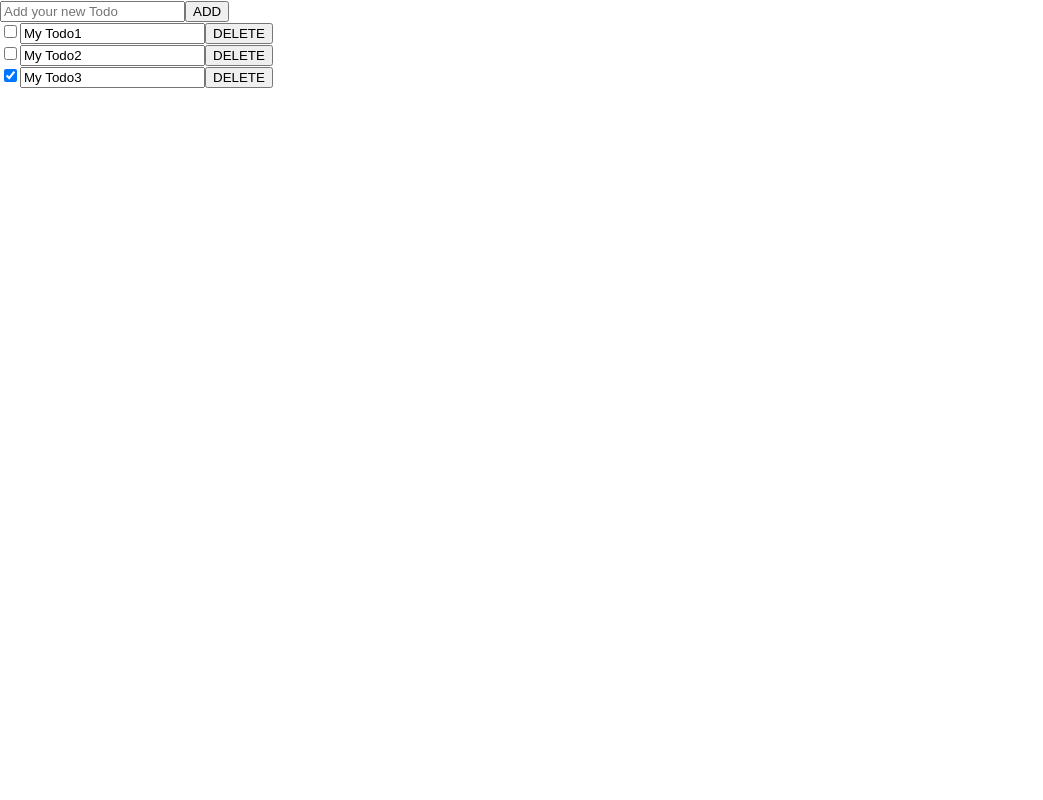
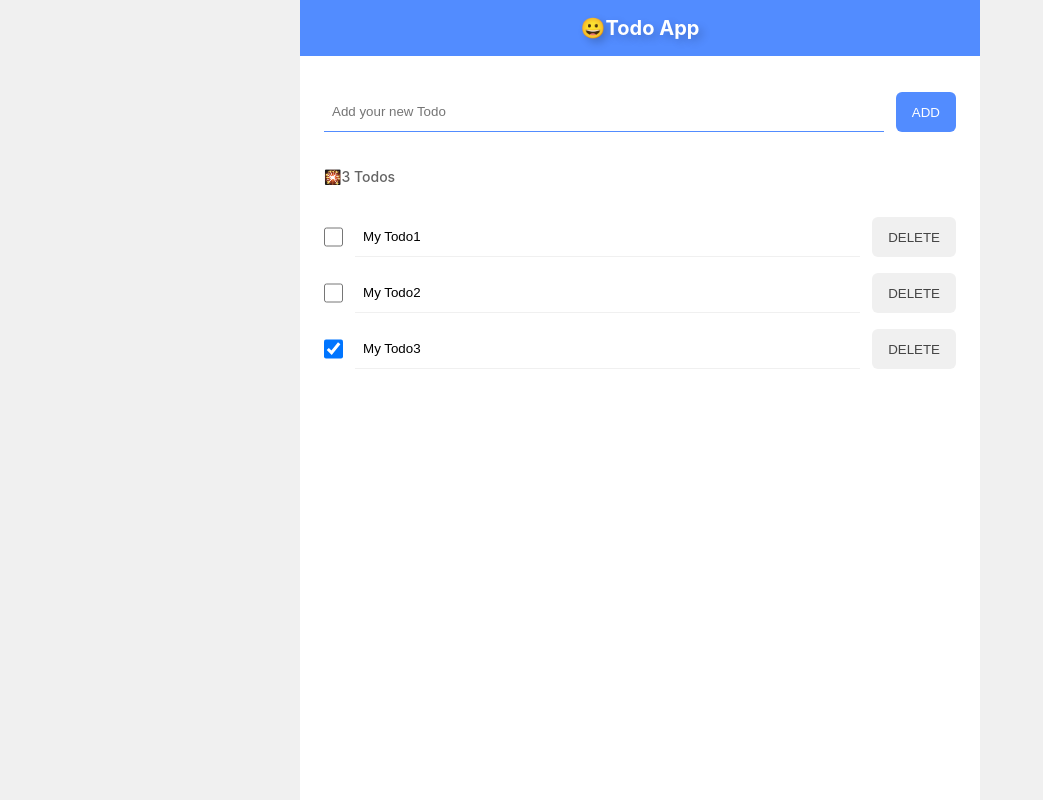
Before and after one commit to soominpark9/Todo-app, a React (Create React App) app in the folder client/: page / in a window 1280 px wide. Shown: the whole page, without its empty margins (0-1043 px from the left). Built offline with nearby package versions, Linux system fonts and the light colour scheme.

Commit message:
design:Todo CSS 적용

```diff
--- a/client/package.json
+++ b/client/package.json
@@ -6,6 +6,7 @@
     "@testing-library/jest-dom": "^5.16.5",
     "@testing-library/react": "^13.4.0",
     "@testing-library/user-event": "^13.5.0",
+    "g": "^2.0.1",
     "react": "^18.2.0",
     "react-dom": "^18.2.0",
     "react-scripts": "5.0.1",
@@ -34,5 +35,8 @@
       "last 1 firefox version",
       "last 1 safari version"
     ]
+  },
+  "devDependencies": {
+    "sass": "^1.56.2"
   }
 }
--- a/client/src/App.js
+++ b/client/src/App.js
@@ -2,6 +2,7 @@
 //사실 디비에서 데이터가져올거면 useRef 쓸 필요가 없다는...........?ㅎ
 import Todo from "./components/Todo";
 import AddTodo from "./components/AddTodo";
+import "./styles/App.scss";
 
 const App = () => {
   const [todoItems, setTodoItems] = useState([
@@ -60,21 +61,25 @@
     console.log(targetItem);
   };
 
-  const updateItem = (changeItem) => {
-
-
-  }
+  // const updateItem = (changeItem) => {};
   return (
     // AddTodo 컴포넌트 추가
     <div className="App">
+      <header>😀Todo App</header>
       <AddTodo addItem={addItem} />
+      <div className="left-todos">🎇{todoItems.length} Todos</div>
+
       {/*AddTodo 에 props로 additem을 넘겨준다  */}
-      {todoItems.map((item) => {
-        // console.log(item); // {id: 1, title: 'My Todo1', done: false}
-        return <Todo key={item.id} item={item} deleteItem={deleteItem} />;
-        //deleteItem은 todo안에 있으니 여기서 보내줘야한다
-        //이제 여기서 Todo.js로 props를 넘겨준다 여기서 props는 item이다
-      })}
+      {todoItems.length > 0 ? (
+        todoItems.map((item) => {
+          // console.log(item); // {id: 1, title: 'My Todo1', done: false}
+          return <Todo key={item.id} item={item} deleteItem={deleteItem} />;
+          //deleteItem은 todo안에 있으니 여기서 보내줘야한다
+          //이제 여기서 Todo.js로 props를 넘겨준다 여기서 props는 item이다
+        })
+      ) : (
+        <p className="empty-todos">Todo를 추가해주세요🔥</p>
+      )}
     </div>
   );
 };
--- a/client/src/components/AddTodo.js
+++ b/client/src/components/AddTodo.js
@@ -1,6 +1,8 @@
 //1. 함수형 컴포넌트
 //2. input과 button을 가짐
 import { useState } from "react";
+import '../styles/AddTodo.scss';
+
 const AddTodo = (props) => {
   const { addItem } = props;
 //const { addItem } = props; 안쓰고 간략하게 하려면 위의props란에 바로 addItem을 넣으면됨
--- a/client/src/components/Todo.js
+++ b/client/src/components/Todo.js
@@ -2,6 +2,7 @@
 //2. input(checkbox) 와 label을 랜더링하는 컴포넌트
 //3. App (부모 컴포넌트)에서 Todo (자식 컴포넌트) 1개를 랜더링한다.
 import { useState } from "react";
+import '../styles/Todo.scss'
 
 const Todo = ({ item, deleteItem }) => {
   //APP.JS에서 props를 가져옴
--- /dev/null
+++ b/client/src/styles/AddTodo.scss
@@ -0,0 +1,16 @@
+@import 'utils';
+
+.AddTodo {
+  width: 100%;
+  padding: 36px 24px;
+  display: flex;
+
+  input {
+    margin-right: 12px;
+    @include input($color-primary-400);
+  }
+
+  button {
+    @include button($color-primary-400, $color-secondary-100);
+  }
+}
--- /dev/null
+++ b/client/src/styles/App.scss
@@ -0,0 +1,44 @@
+@import "./utils";
+
+* {
+  box-sizing: border-box;
+}
+
+body {
+  background-color: $color-secondary-200;
+  overflow-x: hidden;
+}
+
+.App {
+  min-height: 100vh;
+  width: $width-md;
+  margin: 0 auto;
+  background-color: $color-secondary-100;
+
+  header {
+    background-color: $color-primary-400;
+    color: $color-secondary-100;
+    font-size: 20px;
+    font-weight: 700;
+    text-align: center;
+    padding: 16px 0;
+    text-shadow: 4px 4px 8px rgba(0, 0, 0, 0.2);
+  }
+
+  .left-todos {
+    padding: 0 24px;
+    margin-bottom: 24px;
+    @include notice();
+  }
+
+  .empty-todos {
+    text-align: center;
+    @include notice();
+  }
+}
+
+@media (max-width: $width-md) {
+  .App {
+    width: 90vw;
+  }
+}
--- /dev/null
+++ b/client/src/styles/Todo.scss
@@ -0,0 +1,22 @@
+@import "utils";
+
+.Todo {
+  padding: 8px 24px;
+  display: flex;
+
+  input[type="checkbox"] {
+    width: 24px;
+    height: 24px;
+    margin: auto 0;
+  }
+
+  input[type="text"] {
+    @include input($color-secondary-200);
+    margin-left: 12px;
+    margin-right: 12px;
+  }
+
+  button {
+    @include button($color-secondary-200, $color-secondary-400);
+  }
+}
--- /dev/null
+++ b/client/src/styles/_utils.scss
@@ -0,0 +1,40 @@
+// 여러 파일에서 사용되는 sass 변수 및 mixin
+
+// COLOR
+$color-primary-400: rgb(82, 140, 255);
+$color-secondary-400: rgb(69, 69, 69);
+$color-secondary-300: rgb(100, 100, 100);
+$color-secondary-200: rgb(240, 240, 240);
+$color-secondary-100: rgb(255, 255, 255);
+
+// SIZE
+$width-md: 680px;
+
+// MIXIN
+@mixin button($bg-color, $color) {
+  padding: 0 16px;
+  border-radius: 6px;
+  border: none;
+  background-color: $bg-color;
+  color: $color;
+  cursor: pointer;
+}
+
+@mixin input($border-color) {
+  width: 100%;
+  background-color: transparent;
+  border: none;
+  border-bottom: 1px solid $border-color;
+  padding: 12px 8px;
+
+  &:focus {
+    // focus 될 때 발생하는 outline 효과 없애기
+    outline: none;
+  }
+}
+
+@mixin notice() {
+  color: $color-secondary-300;
+  font-size: 14px;
+  font-weight: 500;
+}
```
Also changed, not shown: 1 other file (tests, documents, lock files or other folders).
